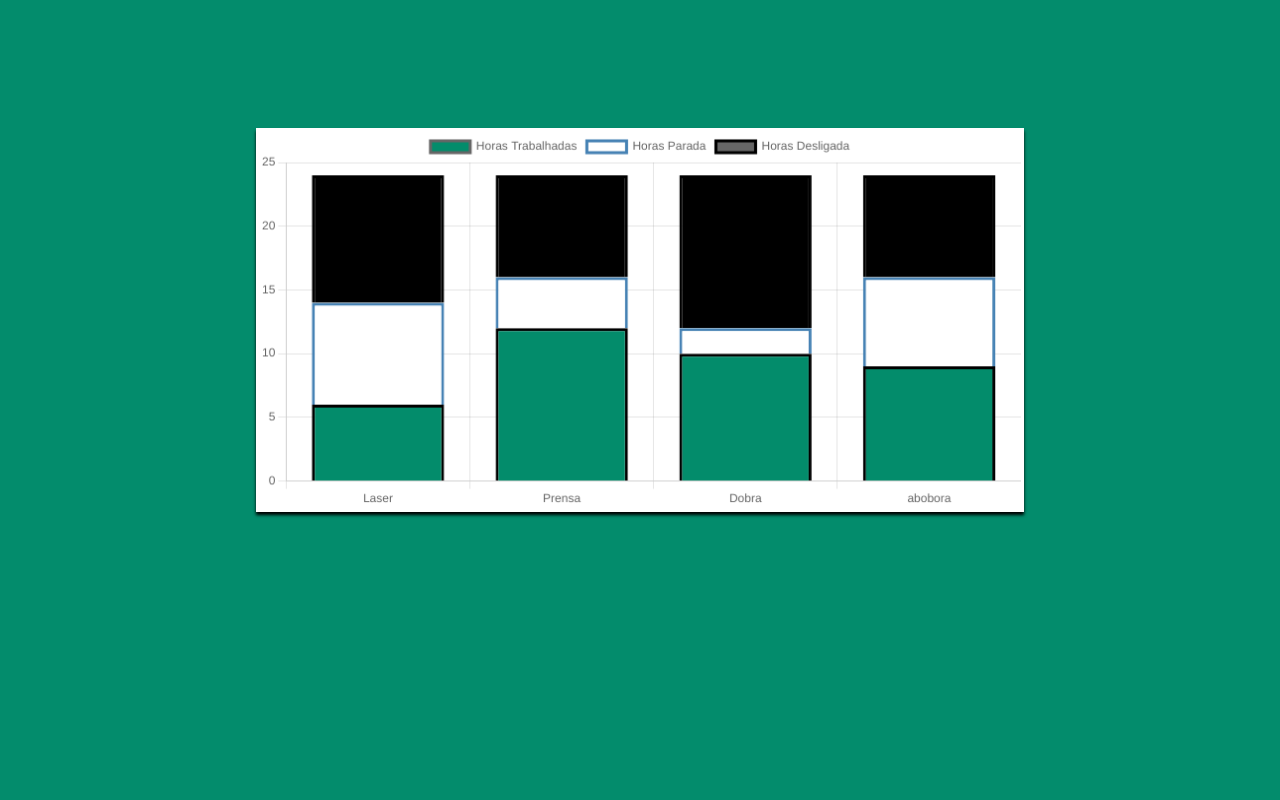
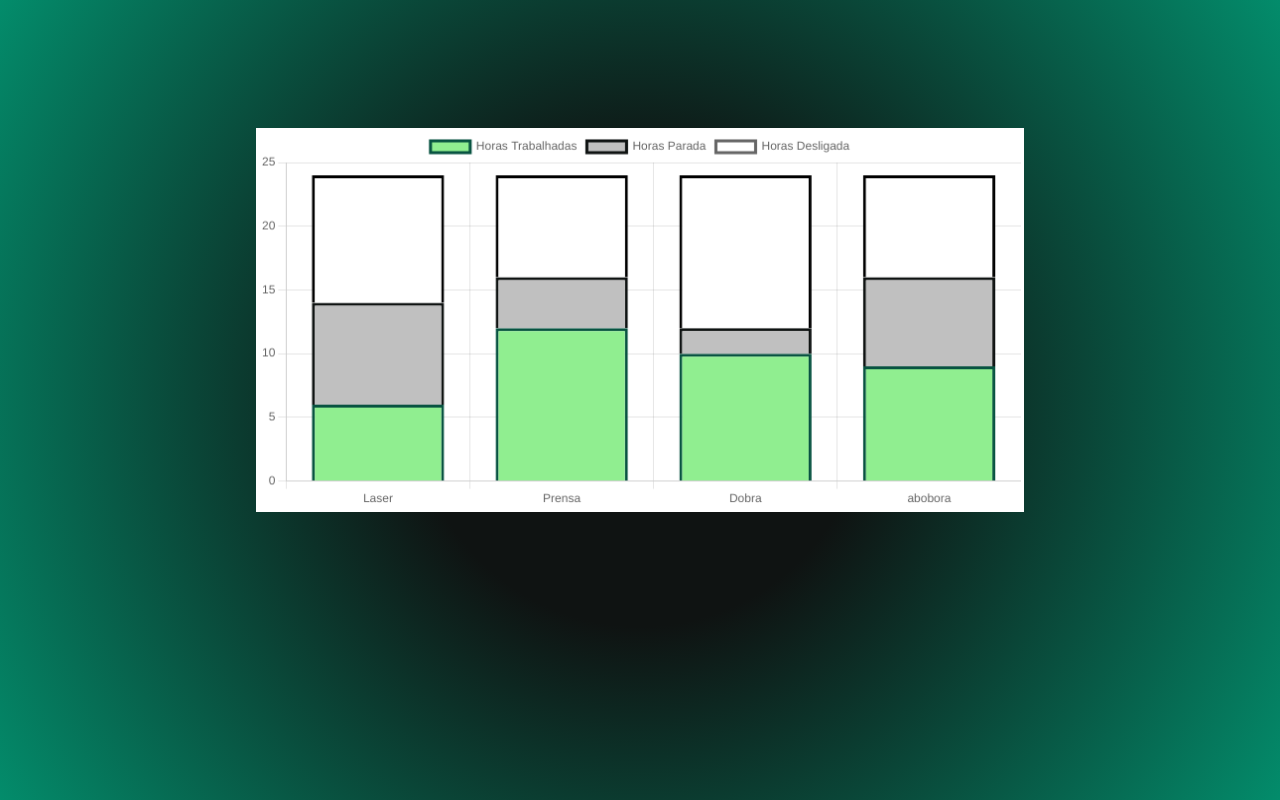
Before and after one commit to victorgabrielnascimento/Chart-Test-for-Svelte, a website: page index.html in a window 1280 px wide. Drawn offline with nearby package versions, Linux system fonts and the light colour scheme.

Commit message:
atualização

```diff
--- a/css/index.css
+++ b/css/index.css
@@ -1,13 +1,16 @@
 body{
-    background: #038c6c;
+    background: rgb(15,19,18);
+    background: -moz-radial-gradient(circle, rgba(15,19,18,1) 30%, rgba(3,140,107,1) 100%);
+    background: -webkit-radial-gradient(circle, rgba(15,19,18,1) 30%, rgba(3,140,107,1) 100%);
+    background: radial-gradient(circle, rgba(15,19,18,1) 30%, rgba(3,140,107,1) 100%);
+    filter: progid:DXImageTransform.Microsoft.gradient(startColorstr="#0f1312",endColorstr="#038c6b",GradientType=1);
     margin-left: 20%;
     margin-right: 20%;
     margin-top: 10%;
 }
 canvas{
-    border: 3px solid rgb(255, 255, 255);
+    border: 3px solid #ffffff;
     background: rgb(255, 255, 255);
-    box-shadow: 0px 3px 3px ;
 }
 
 /* .container{
--- a/index.html
+++ b/index.html
@@ -17,8 +17,8 @@
             label: 'Horas Trabalhadas',
             data: [6, 12, 10, 9],
             borderWidth: 3,
-            borderColor: "v",
-            backgroundColor: "#038C6B",
+            borderColor: "#085341",
+            backgroundColor: "LightGreen",
             order: 0,
             stack: "stack 1",
         },
@@ -26,8 +26,8 @@
             label: 'Horas Parada',
             data: [8, 4, 2, 7],
             borderWidth: 3,
-            borderColor: "SteelBlue",
-            backgroundColor: "white",
+            borderColor: "#0f1312",
+            backgroundColor: "Silver",
             order: 1,
             stack: "stack 1",
         },
@@ -35,8 +35,8 @@
             label: 'Horas Desligada',
             data: [10, 8, 12, 8],
             borderWidth: 3,
-            borderColor: "black",
-            backgroundColor: "0f1312",
+            borderColor: "0f1312",
+            backgroundColor: "white",
             order: 1,
             stack: "stack 1",
         }
```
